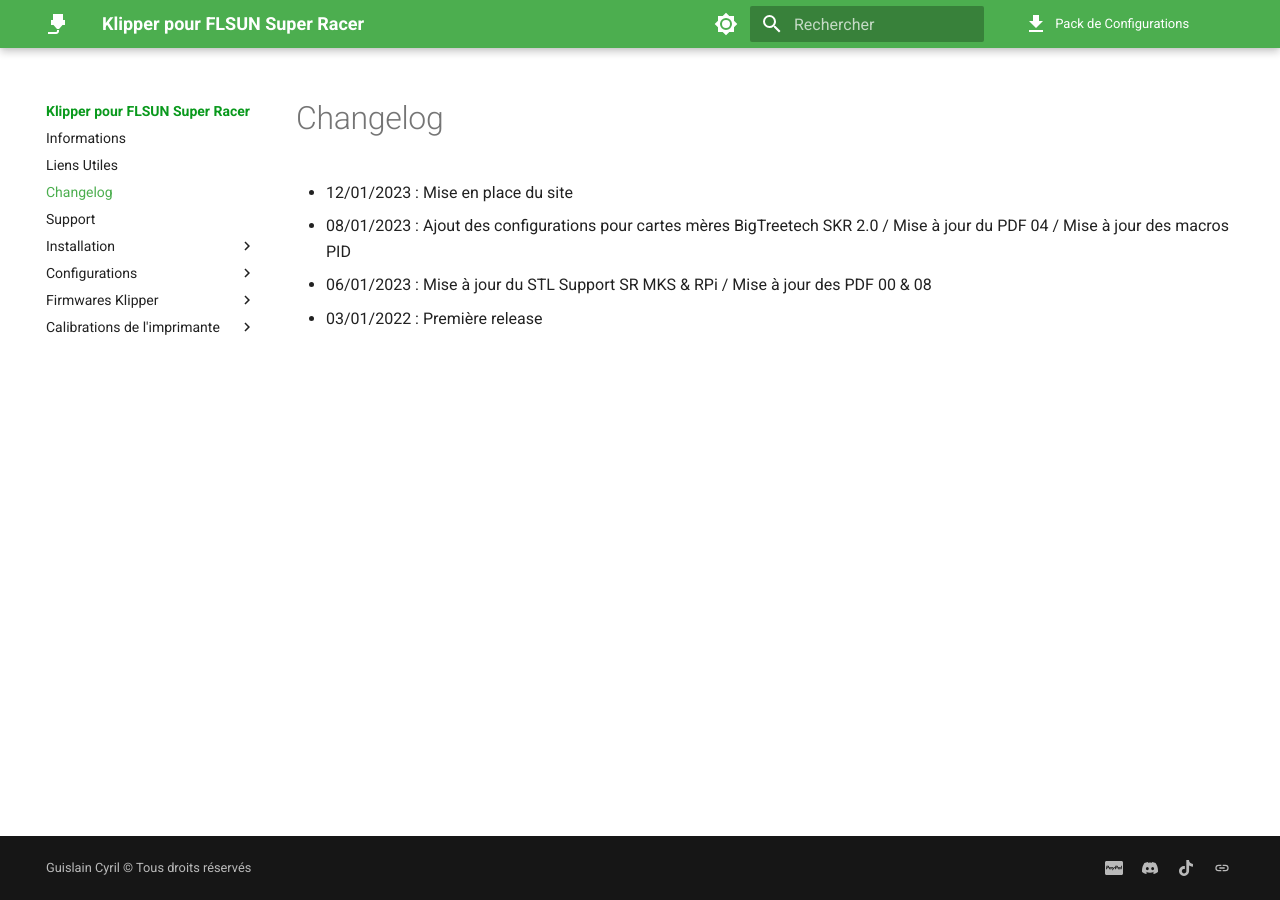
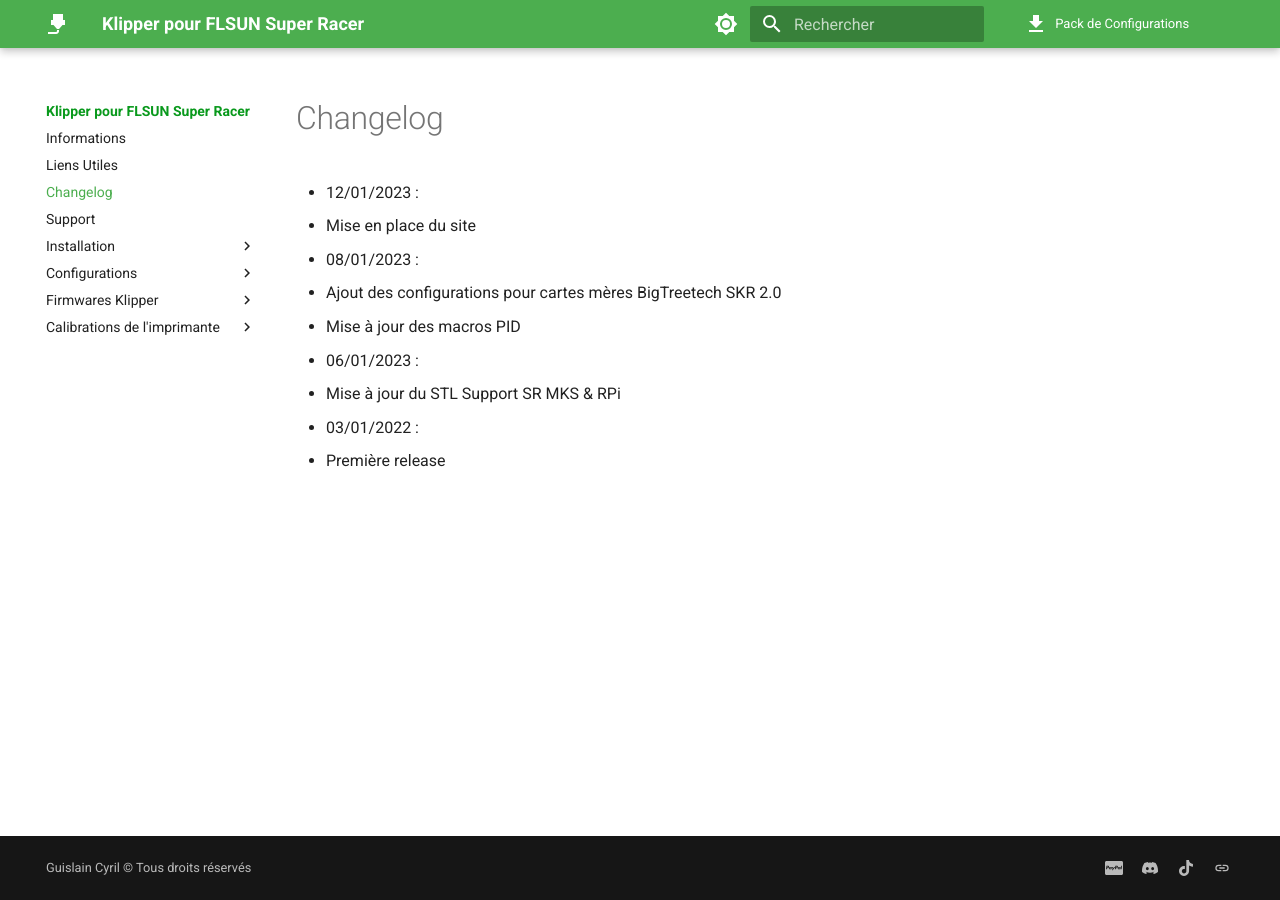
Before and after one commit to Guilouz/test, an MkDocs documentation site: the page built from docs/changelog.md, in a window 1280 px wide. Built offline with MkDocs 1.6.1 and Material for MkDocs 9.7.7, drawn with Linux system fonts in a browser that asks for light colours; comment, search, counter and statistics services are not loaded.

Commit message:
Update changelog.md

```diff
--- a/docs/changelog.md
+++ b/docs/changelog.md
@@ -5,7 +5,12 @@
 
 # Changelog
 
-- 12/01/2023 : Mise en place du site
-- 08/01/2023 : Ajout des configurations pour cartes mères BigTreetech SKR 2.0 / Mise à jour du PDF 04 / Mise à jour des macros PID
-- 06/01/2023 : Mise à jour du STL Support SR MKS & RPi / Mise à jour des PDF 00 & 08
-- 03/01/2022 : Première release
+- 12/01/2023 :
+  - Mise en place du site
+- 08/01/2023 :
+  - Ajout des configurations pour cartes mères BigTreetech SKR 2.0
+  - Mise à jour des macros PID
+- 06/01/2023 :
+  - Mise à jour du STL Support SR MKS & RPi
+- 03/01/2022 :
+  - Première release
```
